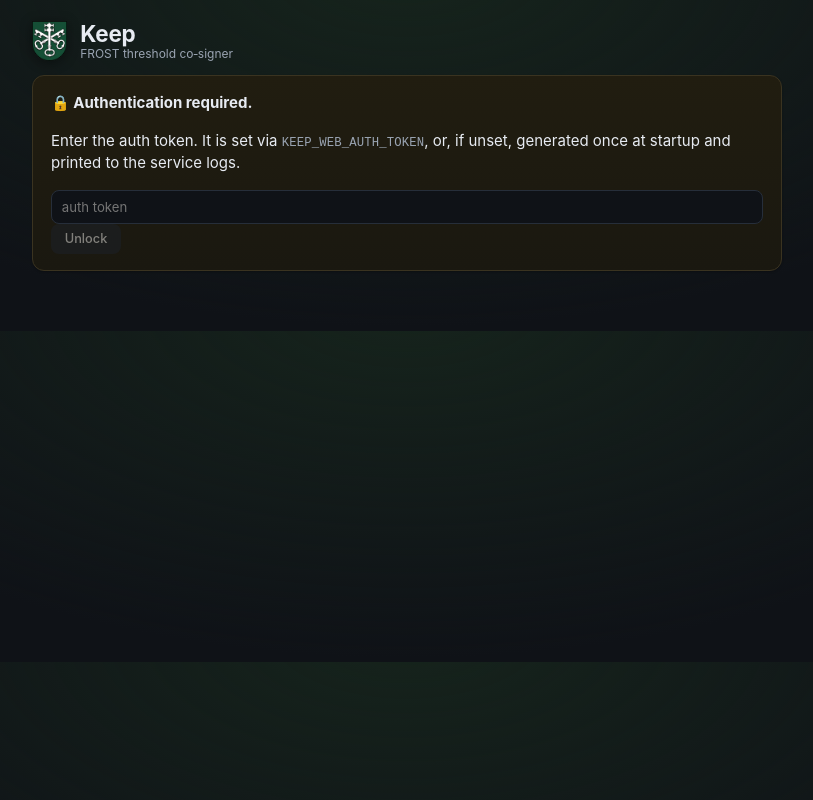
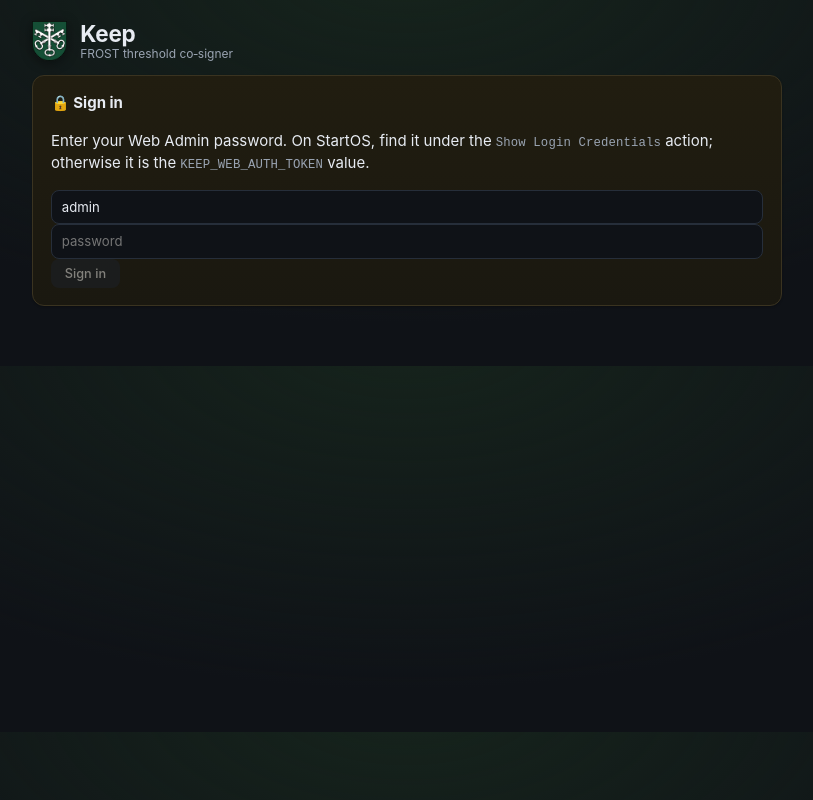
Before and after one commit to privkeyio/keep, a Svelte app in the folder keep-web/ui/: page / in a window 1280 px wide. Shown: the whole page, without its empty margins (233-1046 px from the left). Built offline with nearby package versions, Linux system fonts and the light colour scheme.

Commit message:
keep-web: reword login as username/password sign-in

```diff
--- a/keep-web/ui/src/App.svelte
+++ b/keep-web/ui/src/App.svelte
@@ -213,7 +213,7 @@
       authed = false
       stopStream?.()
       stopStream = undefined
-      error = 'Authentication required. Enter the auth token.'
+      error = 'Authentication required. Enter your Web Admin password.'
       return true
     }
     return false
@@ -361,19 +361,21 @@
 
   {#if !authed}
     <div class="panel setup">
-      <strong>🔒 Authentication required.</strong>
+      <strong>🔒 Sign in</strong>
       <p>
-        Enter the auth token. It is set via <span class="token">KEEP_WEB_AUTH_TOKEN</span>, or, if
-        unset, generated once at startup and printed to the service logs.
+        Enter your Web Admin password. On StartOS, find it under the <span class="token"
+          >Show Login Credentials</span
+        > action; otherwise it is the <span class="token">KEEP_WEB_AUTH_TOKEN</span> value.
       </p>
       <form onsubmit={(e) => (e.preventDefault(), submitToken())}>
+        <input type="text" value="admin" readonly autocomplete="username" aria-label="Username" />
         <input
           type="password"
-          placeholder="auth token"
+          placeholder="password"
           bind:value={tokenInput}
-          autocomplete="off"
+          autocomplete="current-password"
         />
-        <button type="submit" disabled={!tokenInput.trim()}>Unlock</button>
+        <button type="submit" disabled={!tokenInput.trim()}>Sign in</button>
       </form>
     </div>
   {:else}
```
